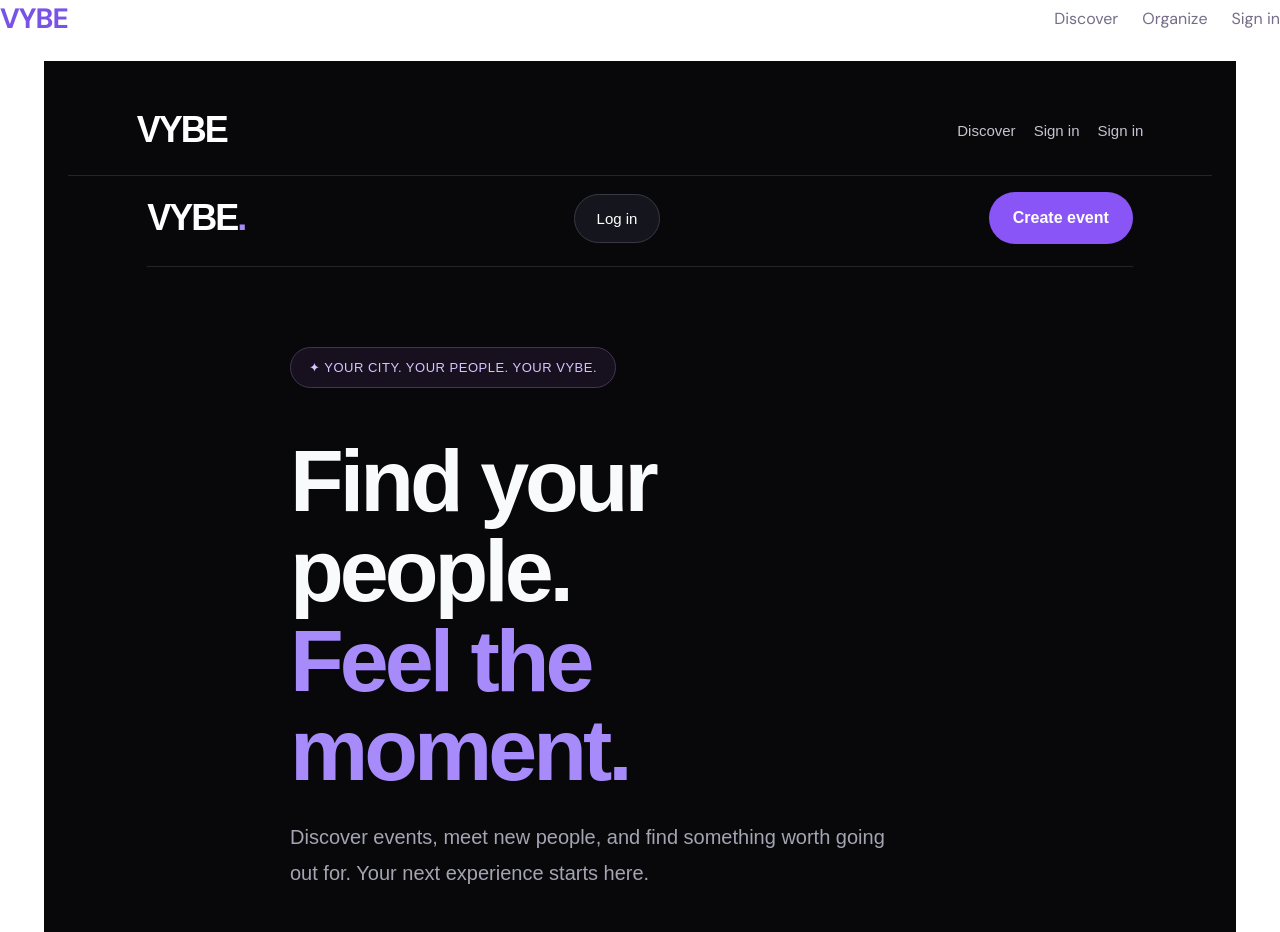
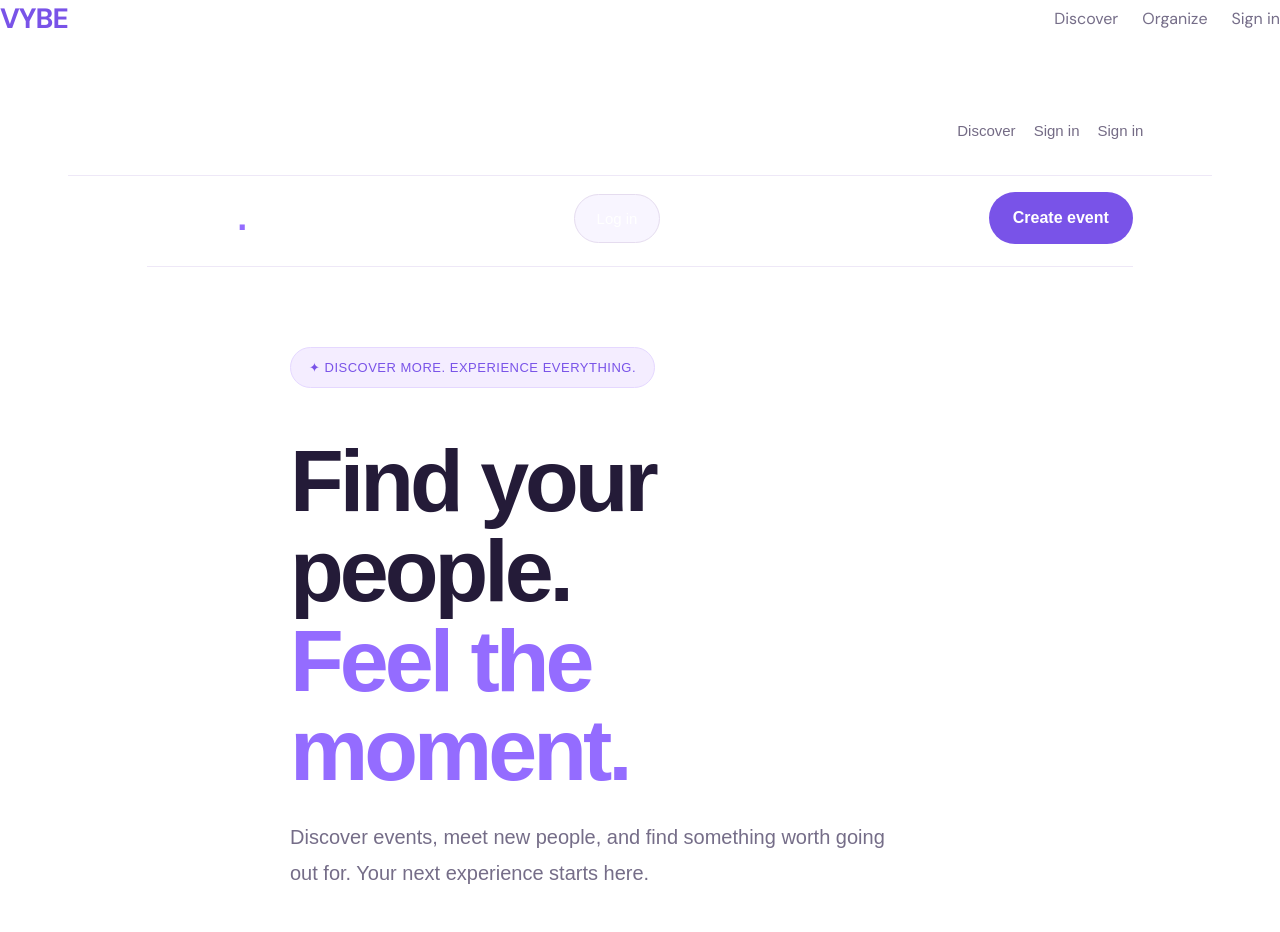
Before and after one commit to 12david1234/Vybe1, a Next.js app: page / in a window 1280 px wide. Shown: the top 932 px of the page. Built offline with nearby package versions, Linux system fonts and the light colour scheme; no server answers; the database is empty.

Commit message:
Update page.js

```diff
--- a/app/page.js
+++ b/app/page.js
@@ -163,7 +163,7 @@ export default function HomePage() {
       <section style={styles.hero}>
         <div style={styles.heroActions}>
           <a href="/" style={styles.heroLogo}>
-            VYBE<span style={{ color: "#a78bfa" }}>.</span>
+            VYBE<span style={{ color: "#946cff" }}>.</span>
           </a>
 
           {!authReady ? (
@@ -194,7 +194,7 @@ export default function HomePage() {
 
         <div style={styles.heroContent}>
           <div style={styles.eyebrow}>
-            ✦ YOUR CITY. YOUR PEOPLE. YOUR VYBE.
+            ✦ DISCOVER MORE. EXPERIENCE EVERYTHING.
           </div>
 
           <h1 style={styles.title}>
@@ -345,8 +345,8 @@ export default function HomePage() {
 const styles = {
   page: {
     minHeight: "100vh",
-    background: "#08080b",
-    color: "#f9fafb",
+    background: "#fffffffff",
+    color: "#241b38",
     fontFamily: "Arial, Helvetica, sans-serif",
   },
   navbar: {
@@ -355,11 +355,11 @@ const styles = {
     justifyContent: "space-between",
     gap: 12,
     padding: "24px 6%",
-    borderBottom: "1px solid #24242a",
+    borderBottom: "1px solid #eee8f7",
     flexWrap: "wrap",
   },
   brand: {
-    color: "#fff",
+    color: "#ffffff",
     fontSize: 36,
     fontWeight: 900,
     textDecoration: "none",
@@ -372,12 +372,12 @@ const styles = {
     flexWrap: "wrap",
   },
   navLink: {
-    color: "#c4c4cf",
+    color: "#746b85",
     textDecoration: "none",
     fontSize: 15,
   },
   navButton: {
-    color: "#d6c6ff",
+    color: "#7953e8",
     background: "transparent",
     border: "none",
     fontSize: 15,
@@ -395,10 +395,10 @@ const styles = {
     gap: 14,
     flexWrap: "wrap",
     padding: "0 0 22px",
-    borderBottom: "1px solid #24242a",
+    borderBottom: "1px solid #eee8f7",
   },
   heroLogo: {
-    color: "#fff",
+    color: "#ffffff",
     fontSize: 36,
     fontWeight: 900,
     letterSpacing: "-2px",
@@ -411,7 +411,7 @@ const styles = {
     flexWrap: "wrap",
   },
   accountText: {
-    color: "#c4b5fd",
+    color: "#7953e8",
     fontSize: 13,
     maxWidth: 180,
     overflowWrap: "anywhere",
@@ -420,9 +420,9 @@ const styles = {
     display: "inline-block",
     padding: "15px 22px",
     borderRadius: 40,
-    border: "1px solid #393946",
-    background: "#15151d",
-    color: "#fff",
+    border: "1px solid #e5dcef",
+    background: "#f8f5ff",
+    color: "#ffffff",
     textDecoration: "none",
     fontSize: 15,
     cursor: "pointer",
@@ -431,8 +431,8 @@ const styles = {
     display: "inline-block",
     padding: "17px 24px",
     borderRadius: 40,
-    background: "#8955f6",
-    color: "#fff",
+    background: "#7953e8",
+    color: "#ffffff",
     textDecoration: "none",
     fontWeight: 700,
     border: "none",
@@ -446,9 +446,9 @@ const styles = {
     display: "inline-block",
     padding: "12px 18px",
     borderRadius: 40,
-    border: "1px solid #453450",
-    background: "#17101f",
-    color: "#d9c4ff",
+    border: "1px solid #e5d8ff",
+    background: "#f4edff",
+    color: "#7953e8",
     fontSize: 13,
     letterSpacing: 0.5,
   },
@@ -460,10 +460,10 @@ const styles = {
     fontWeight: 900,
   },
   purpleText: {
-    color: "#a78bfa",
+    color: "#946cff",
   },
   description: {
-    color: "#a4a4b2",
+    color: "#756d88",
     fontSize: 20,
     lineHeight: 1.8,
     maxWidth: 600,
@@ -474,26 +474,26 @@ const styles = {
     gap: 12,
     padding: 18,
     marginTop: 42,
-    border: "1px solid #292934",
+    border: "1px solid #eee8f7",
     borderRadius: 24,
-    background: "#14141c",
+    background: "#ffffff",
   },
   searchInput: {
     width: "100%",
     boxSizing: "border-box",
-    border: "1px solid #343441",
+    border: "1px solid #e4dced",
     borderRadius: 12,
-    background: "#0c0c12",
-    color: "#fff",
+    background: "#ffffff",
+    color: "#ffffff",
     padding: 17,
     fontSize: 16,
-    outlineColor: "#a78bfa",
+    outlineColor: "#946cff",
   },
   searchButton: {
     border: "none",
     borderRadius: 12,
-    background: "#8955f6",
-    color: "#fff",
+    background: "#7953e8",
+    color: "#ffffff",
     padding: 17,
     fontSize: 16,
     fontWeight: 700,
@@ -524,7 +524,7 @@ const styles = {
     letterSpacing: "-1px",
   },
   eventCount: {
-    color: "#c4b5fd",
+    color: "#7953e8",
     fontSize: 14,
   },
   eventGrid: {
@@ -533,10 +533,10 @@ const styles = {
     gap: 20,
   },
   eventCard: {
-    border: "1px solid #292934",
+    border: "1px solid #eee8f7",
     borderRadius: 20,
     overflow: "hidden",
-    background: "#13131b",
+    background: "#faf7ff",
     minWidth: 0,
   },
   eventImage: {
@@ -544,7 +544,7 @@ const styles = {
     width: "100%",
     height: 190,
     objectFit: "cover",
-    background: "#22202e",
+    background: "#eee8f702e",
   },
   eventImagePlaceholder: {
     height: 190,
@@ -552,7 +552,7 @@ const styles = {
     alignItems: "center",
     justifyContent: "center",
     background: "linear-gradient(135deg, #22163c, #101018)",
-    color: "#c4b5fd",
+    color: "#7953e8",
     fontSize: 28,
     fontWeight: 900,
   },
@@ -560,7 +560,7 @@ const styles = {
     padding: 20,
   },
   category: {
-    color: "#c4b5fd",
+    color: "#7953e8",
     fontSize: 12,
     textTransform: "uppercase",
     letterSpacing: 1,
@@ -572,48 +572,48 @@ const styles = {
     overflowWrap: "anywhere",
   },
   eventMeta: {
-    color: "#a4a4b2",
+    color: "#756d88",
     fontSize: 14,
     lineHeight: 1.6,
   },
   eventDescription: {
-    color: "#c4c4cf",
+    color: "#746b85",
     fontSize: 14,
     lineHeight: 1.6,
     overflowWrap: "anywhere",
   },
   eventPrice: {
-    color: "#fff",
+    color: "#ffffff",
     fontWeight: 700,
     marginTop: 18,
   },
   eventLink: {
     display: "inline-block",
     marginTop: 8,
-    color: "#c4b5fd",
+    color: "#7953e8",
     textDecoration: "none",
     fontWeight: 700,
   },
   emptyBox: {
     padding: "42px 20px",
     borderRadius: 20,
-    border: "1px solid #292934",
-    background: "#13131b",
+    border: "1px solid #eee8f7",
+    background: "#faf7ff",
     textAlign: "center",
   },
   emptyIcon: {
-    color: "#a78bfa",
+    color: "#946cff",
     fontSize: 38,
   },
   emptyTitle: {
     fontSize: 24,
   },
   muted: {
-    color: "#a4a4b2",
+    color: "#756d88",
     lineHeight: 1.7,
   },
   footer: {
-    borderTop: "1px solid #24242a",
+    borderTop: "1px solid #eee8f7",
     padding: "32px 6%",
     textAlign: "center",
   },
```
